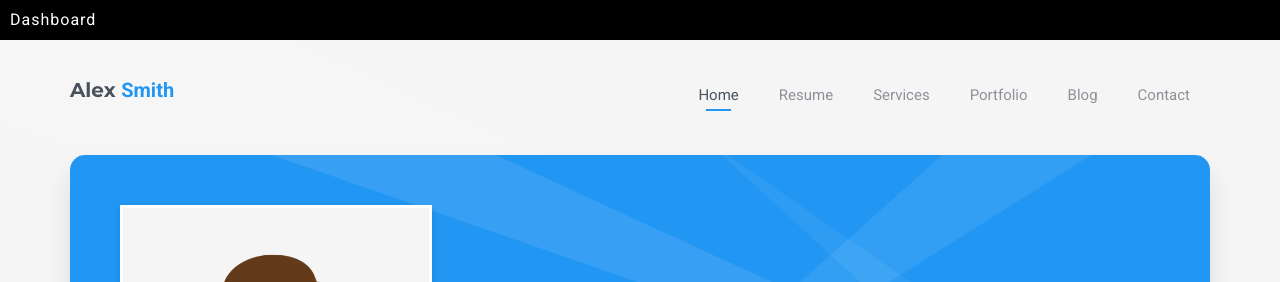
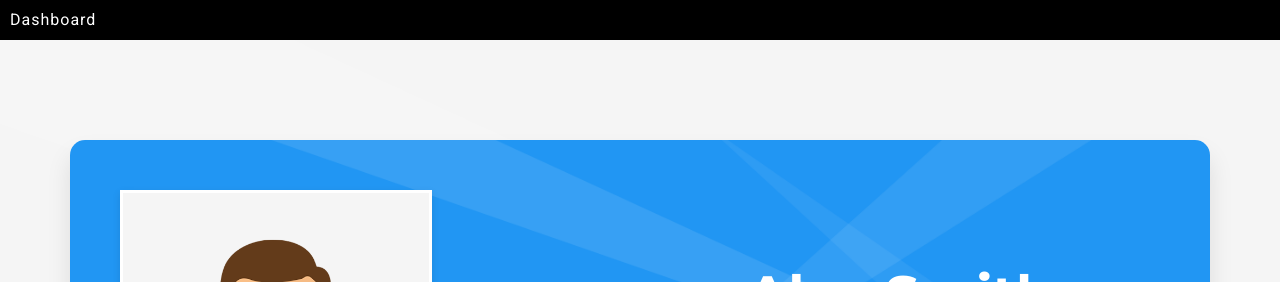
Before and after one commit to ShuaibMiddleBoy/our_portfolio_site, a plain HTML site: page index.html in a window 1280 px wide. Shown: the top 282 px of the page. Drawn offline with nearby package versions, Linux system fonts and the light colour scheme.

Commit message:
Update index.html

```diff
--- a/index.html
+++ b/index.html
@@ -51,31 +51,14 @@
   <header>
     <nav class="navbar">
       <div class="navbar-left">
+        <a href="index.html">
         <div class="logo">
-          <h1 class="site-title">Alex <span class="mention">Smith</span></h1>
-        </div>
+            <!-- <h1 class="site-title">Alex <span class="mention">Smith</span></h1> -->
+          </div>
+        </a>
       </div>
       <div class="navbar-right closed">
-        <ul class="menu">
-          <li>
-            <a href="/" class="active">Home</a>
-          </li>
-          <li>
-            <a href="resume.html">Resume</a>
-          </li>
-          <li>
-            <a href="services.html">Services</a>
-          </li>
-          <li>
-            <a href="portfolio.html">Portfolio</a>
-          </li>
-          <li>
-            <a href="blog.html">Blog</a>
-          </li>
-          <li>
-            <a href="contact.html">Contact</a>
-          </li>
-        </ul>
+        <ul class="menu"></ul>
       </div>
       <div class="hamburger-menu">
         <div class="bar"></div>
@@ -162,6 +145,7 @@
     AOS.init({
       duration: 1000,
     });
+
   </script>
 </body>
 
```
